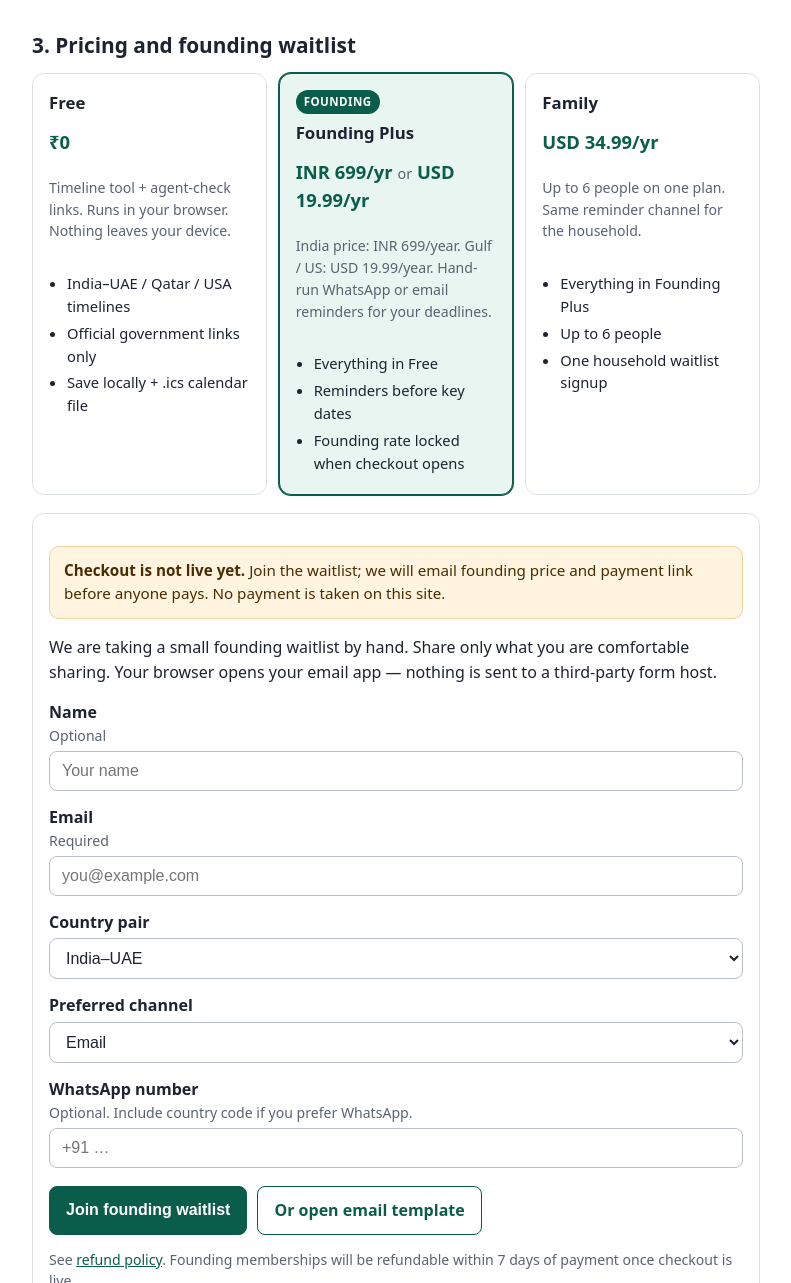
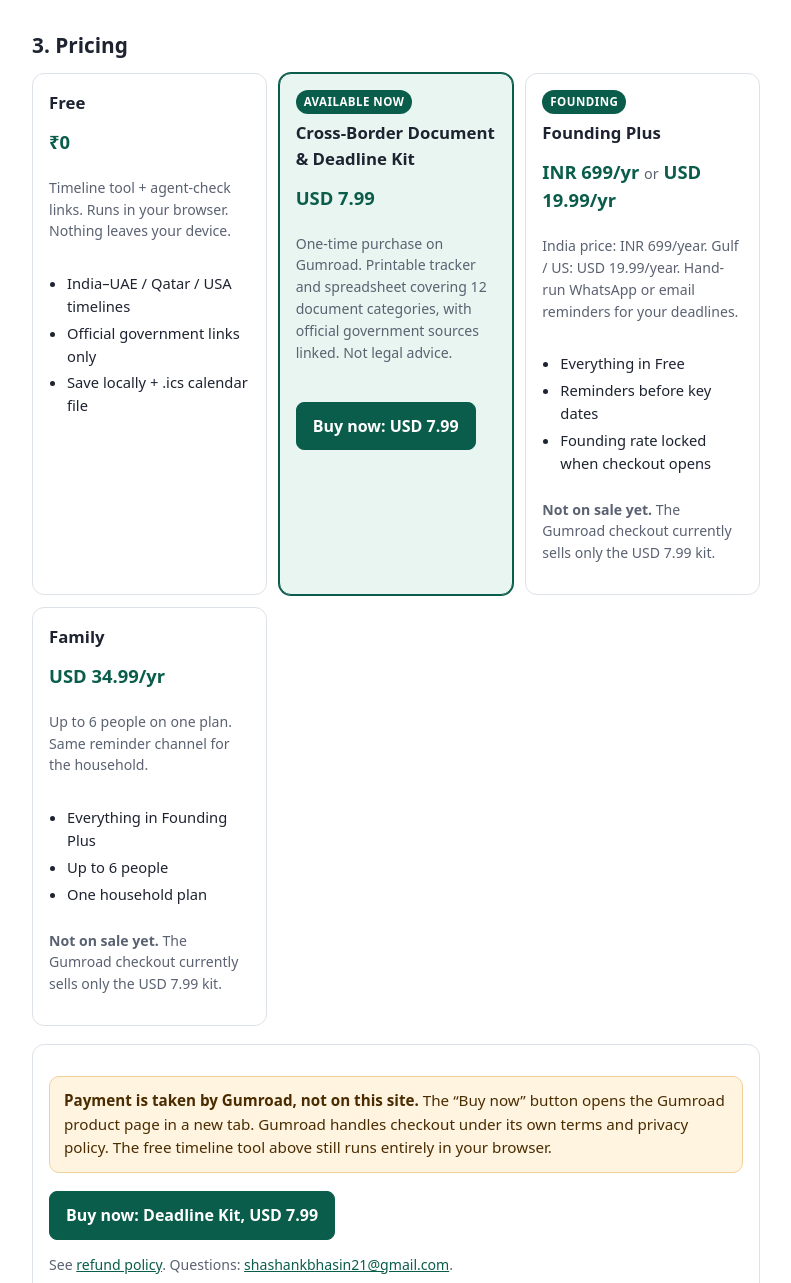
Before and after one commit to shashankbhasin21-spec/mohlat, a plain HTML site: page index.html in a window 1280 px wide. Shown: the part 1517-2800 px from the top of the page, without its empty margins (244-1035 px from the left). Drawn offline with Linux system fonts and the light colour scheme.

Commit message:
Mohlat: wire Buy now to live Gumroad kit (USD 7.99); update UAE consular info to Embassy of India Abu Dhabi notice of 21 July 2026 (Al Hind Tours & Travels w.e.f. 22 July 2026)

```diff
--- a/app.js
+++ b/app.js
@@ -13,7 +13,8 @@
     psp_home: { t: 'Passport Seva (Ministry of External Affairs)', u: 'https://www.passportindia.gov.in/' },
     psp_mission: { t: 'Passport Seva portal for Indian Missions/Posts abroad (apply for re-issue from abroad)', u: 'https://mportal.passportindia.gov.in/mission/' },
     eoi_uae: { t: 'Embassy of India, Abu Dhabi: Passport Services', u: 'https://www.indembassyuae.gov.in/page-links/?page=passport-services&type=sub' },
-    eoi_uae_notice: { t: 'Embassy of India, Abu Dhabi: Public Notice on discontinuation of BLS International and SGIVS (services now provided directly by the Embassy and CGI Dubai)', u: 'https://www.indembassyuae.gov.in/section/home-page-ticker/2public-notice-discontinuation-of-bls-international-and-sgivs-consular-services-now-provided-directly-by-the-embassy-of-india-abu-dhabi-and-the-consulate-general-of-india-dubai/' },
+    eoi_uae_notice: { t: 'Embassy of India, Abu Dhabi notice dated 21 July 2026: Outsourcing of Indian Consular, Passport, Visa & Attestation services in UAE (to Al Hind Tours & Travels w.e.f. 22 July 2026)', u: 'https://www.indembassyuae.gov.in/section/home-page-ticker/outsourcing-of-indian-consular-passport-visa-and-attestation-services-in-uae5/',
+      q: '“The Indian Consular, Passport, Visa & Attestation services in the UAE have been outsourced to Al Hind Tours & Travels w.e.f. 22 July 2026. The services will be provided at 16 (sixteen) Indian Consular Application Centers (ICACs) located across UAE.” “The services will no longer be available at Embassy of India, Abu Dhabi or Consulate General of India, Dubai premises.” (Notice checked 30 Sep 2026.)' },
     cgi_dubai: { t: 'Consulate General of India, Dubai', u: 'https://www.cgidubai.gov.in/' },
     eoi_doha: { t: 'Embassy of India, Doha: Passport Information', u: 'https://indianembassyqatar.gov.in/eoidhpages?id=NQ%2C%2C&subid=OQ%2C%2C',
       q: '“All applicants are advised to submit their applications for renewal of passport upto 1 year before the Expiry Date.”' },
@@ -117,7 +118,7 @@
 
     items.push({ d: addMonths(P, -12), kind: 'start', startLike: true, endD: P,
       title: 'Start your Indian passport re-issue',
-      detail: 'Passport Seva advises applying for re-issue up to 1 year before expiry.' + (o.pair === 'qatar' ? ' The Embassy of India, Doha gives the same advice.' : '') + (o.pair === 'usa' ? ' The Embassy of India, Washington DC lists “expiring within 1 year” as a case for re-issue.' : '') + ' From abroad, you apply through the Indian Embassy/Consulate for where you live.',
+      detail: 'Passport Seva advises applying for re-issue up to 1 year before expiry.' + (o.pair === 'qatar' ? ' The Embassy of India, Doha gives the same advice.' : '') + (o.pair === 'usa' ? ' The Embassy of India, Washington DC lists “expiring within 1 year” as a case for re-issue.' : '') + ' From abroad, you apply through the Indian Embassy/Consulate for where you live.' + (o.pair === 'uae' ? ' In the UAE, per the Embassy of India, Abu Dhabi notice effective 22 July 2026, passport, visa and attestation services are provided by Al Hind Tours & Travels at 16 Indian Consular Application Centers (ICACs) and are no longer available at the Embassy of India, Abu Dhabi or Consulate General of India, Dubai premises. Check the notice for centres and appointment booking.' : ''),
       src: ppSrc.concat(['psp_mission']) });
     items.push({ d: addMonths(P, -6), kind: 'deadline',
       title: 'Passport drops below 6 months validity',
@@ -132,6 +133,7 @@
         src: ['psp_faq'] });
     }
     checklist.push({ text: 'Indian passport: fill the re-issue form on the Passport Seva portal for missions abroad (or Passport Seva in India) and follow your Embassy/Consulate’s steps.', src: ['psp_mission'].concat(mission) });
+    if (o.pair === 'uae') checklist.push({ text: 'UAE: from 22 July 2026 Indian passport, visa and attestation applications go to an Indian Consular Application Center (ICAC) run by Al Hind Tours & Travels, not the Embassy or Consulate premises (Embassy of India, Abu Dhabi notice dated 21 July 2026). Book an appointment as the notice describes.', src: ['eoi_uae_notice'] });
 
     if (o.pair === 'uae') {
       var V = parse(o.uaeDate);
--- a/index.html
+++ b/index.html
@@ -13,13 +13,13 @@
 <body>
 <header class="site"><div class="wrap">
   <a class="brand" href="./">Mohlat <span lang="hi">मोहलत</span></a>
-  <nav class="top" aria-label="Main"><a href="#tool">Timeline</a><a href="#agents">Agent check</a><a href="#pricing">Pricing</a><a href="#reminders">Waitlist</a></nav>
+  <nav class="top" aria-label="Main"><a href="#tool">Timeline</a><a href="#agents">Agent check</a><a href="#pricing">Pricing</a><a href="#buy">Buy the kit</a></nav>
 </div></header>
 
 <main class="wrap">
 <section class="hero">
   <h1>Your paperwork deadlines across two countries, on one timeline.</h1>
-  <p class="tagline-hi" lang="hi">दो देशों के काग़ज़, एक टाइमलाइन। समय रहते तैयारी।</p>
+  <p class="tagline-hi" lang="hi">दो देशों के काग़ज़, एक टाइमलाइन। समय रहते तैयार।</p>
   <p class="lead">For Indian families living between India and the UAE, Qatar or the USA. Enter your Indian passport expiry and your host-country document expiry. Mohlat shows when to start each renewal, a checklist, and <strong>official government links only</strong>.</p>
   <p class="note"><strong>Privacy:</strong> no data leaves your device. Everything is calculated in your browser. If you tap “Save”, it is stored only in this browser on this device. There are no accounts, no analytics and no cookies.</p>
   <p class="note warn"><strong>Not legal or immigration advice.</strong> Mohlat gives information and reminders only. Rules change. Always confirm on the official site linked next to each step before you act or pay anything.</p>
@@ -136,7 +136,7 @@
 </section>
 
 <section id="reminders" aria-labelledby="rem-h">
-  <h2 id="rem-h">3. Pricing and founding waitlist</h2>
+  <h2 id="rem-h">3. Pricing</h2>
 
   <div id="pricing" class="price-grid" aria-label="Plans">
     <article class="price-card">
@@ -149,7 +149,14 @@
         <li>Save locally + .ics calendar file</li>
       </ul>
     </article>
-    <article class="price-card featured">
+    <article class="price-card featured" id="buy">
+      <p class="price-badge">Available now</p>
+      <h3 class="mt0">Cross-Border Document &amp; Deadline Kit</h3>
+      <p class="price-amt">USD 7.99</p>
+      <p class="small">One-time purchase on Gumroad. Printable tracker and spreadsheet covering 12 document categories, with official government sources linked. Not legal advice.</p>
+      <div class="btns"><a class="button" href="https://bhasinshashank.gumroad.com/l/cvlnzh" target="_blank" rel="noopener">Buy now: USD 7.99</a></div>
+    </article>
+    <article class="price-card">
       <p class="price-badge">Founding</p>
       <h3 class="mt0">Founding Plus</h3>
       <p class="price-amt">INR 699/yr <span class="price-or">or</span> USD 19.99/yr</p>
@@ -159,6 +166,7 @@
         <li>Reminders before key dates</li>
         <li>Founding rate locked when checkout opens</li>
       </ul>
+      <p class="small"><strong>Not on sale yet.</strong> The Gumroad checkout currently sells only the USD 7.99 kit.</p>
     </article>
     <article class="price-card">
       <h3 class="mt0">Family</h3>
@@ -167,45 +175,18 @@
       <ul class="price-feats">
         <li>Everything in Founding Plus</li>
         <li>Up to 6 people</li>
-        <li>One household waitlist signup</li>
+        <li>One household plan</li>
       </ul>
+      <p class="small"><strong>Not on sale yet.</strong> The Gumroad checkout currently sells only the USD 7.99 kit.</p>
     </article>
   </div>
 
-  <div class="card" id="waitlist-card">
-    <p class="note warn"><strong>Checkout is not live yet.</strong> Join the waitlist; we will email founding price and payment link before anyone pays. No payment is taken on this site.</p>
-    <p>We are taking a small founding waitlist by hand. Share only what you are comfortable sharing. Your browser opens your email app — nothing is sent to a third-party form host.</p>
-
-    <form id="waitlist" novalidate>
-      <label for="wl-name">Name <span class="hint">Optional</span></label>
-      <input type="text" id="wl-name" name="name" maxlength="80" autocomplete="name" placeholder="Your name">
-
-      <label for="wl-email">Email <span class="hint">Required</span></label>
-      <input type="email" id="wl-email" name="email" required maxlength="120" autocomplete="email" placeholder="you@example.com">
-
-      <label for="wl-pair">Country pair</label>
-      <select id="wl-pair" name="pair" required>
-        <option value="India-UAE">India–UAE</option>
-        <option value="India-Qatar">India–Qatar</option>
-        <option value="India-USA">India–USA</option>
-      </select>
-
-      <label for="wl-channel">Preferred channel</label>
-      <select id="wl-channel" name="channel" required>
-        <option value="email">Email</option>
-        <option value="WhatsApp">WhatsApp</option>
-      </select>
-
-      <label for="wl-wa">WhatsApp number <span class="hint">Optional. Include country code if you prefer WhatsApp.</span></label>
-      <input type="tel" id="wl-wa" name="whatsapp" maxlength="40" autocomplete="tel" placeholder="+91 …">
-
-      <p id="wl-err" class="note danger hidden" role="alert"></p>
-      <div class="btns">
-        <button type="submit">Join founding waitlist</button>
-        <a class="button secondary" id="mailto" href="mailto:shashankbhasin21@gmail.com?subject=Mohlat%20founding%20waitlist&amp;body=Hi%2C%20I%20would%20like%20to%20join%20the%20Mohlat%20founding%20waitlist.%0A%0AName%3A%20%0AEmail%3A%20%0ACountry%20pair%3A%20India-UAE%20%2F%20India-Qatar%20%2F%20India-USA%0APreferred%20channel%3A%20WhatsApp%20or%20email%0AWhatsApp%20number%20(optional)%3A%20%0A">Or open email template</a>
-      </div>
-    </form>
-    <p class="small">See <a href="refund.html">refund policy</a>. Founding memberships will be refundable within 7 days of payment once checkout is live.</p>
+  <div class="card" id="buy-card">
+    <p class="note warn"><strong>Payment is taken by Gumroad, not on this site.</strong> The “Buy now” button opens the Gumroad product page in a new tab. Gumroad handles checkout under its own terms and privacy policy. The free timeline tool above still runs entirely in your browser.</p>
+    <div class="btns">
+      <a class="button" href="https://bhasinshashank.gumroad.com/l/cvlnzh" target="_blank" rel="noopener">Buy now: Deadline Kit, USD 7.99</a>
+    </div>
+    <p class="small">See <a href="refund.html">refund policy</a>. Questions: <a href="mailto:shashankbhasin21@gmail.com">shashankbhasin21@gmail.com</a>.</p>
   </div>
 </section>
 
```
Also changed, not shown: 1 other file.
